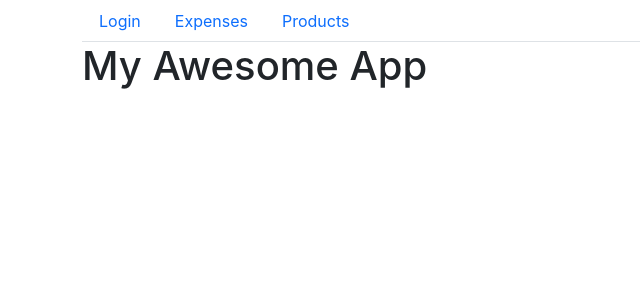
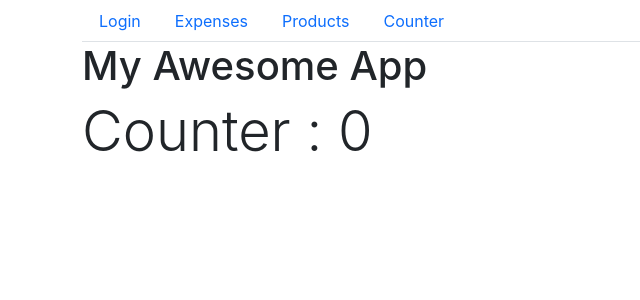
Before and after one commit to synergy2411/del-mar-23-react, a React (Create React App) app in the folder frontend/: page /counter in a window 1280 px wide. Shown: the top 300 px of the page, without its empty margins (0-640 px from the left). Built offline with nearby package versions, Linux system fonts and the light colour scheme.

Commit message:
redux added

```diff
--- a/frontend/package.json
+++ b/frontend/package.json
@@ -3,6 +3,7 @@
   "version": "0.1.0",
   "private": true,
   "dependencies": {
+    "@reduxjs/toolkit": "^1.9.3",
     "@testing-library/jest-dom": "^5.16.5",
     "@testing-library/react": "^13.4.0",
     "@testing-library/user-event": "^13.5.0",
@@ -10,8 +11,10 @@
     "bootstrap": "^5.2.3",
     "react": "^18.2.0",
     "react-dom": "^18.2.0",
+    "react-redux": "^8.0.5",
     "react-router-dom": "^6.9.0",
     "react-scripts": "5.0.1",
+    "redux": "^4.2.1",
     "uuid": "^9.0.0",
     "web-vitals": "^2.1.4"
   },
--- a/frontend/src/App.js
+++ b/frontend/src/App.js
@@ -7,6 +7,7 @@ import { Route, Routes } from 'react-router-dom';
 import Auth from './Components/Demo/auth';
 import UseEffectDemo from './Components/Demo/UseEffectDemo';
 import Header from './Components/Header/Header';
+import Counter from './Components/Counter/Counter';
 
 const ProductList = React.lazy(() => import('./Components/ProductList/ProductList'));
 const ProductItem = React.lazy(() => import('./Components/ProductItem/ProductItem'));
@@ -29,6 +30,7 @@ class App extends Component {
             <Route path='/auth' element={<Auth />} />
             <Route path='/life-cycle' element={<LifeCycle />} />
             <Route path='/use-effect-demo' element={<UseEffectDemo />} />
+            <Route path='/counter' element={<Counter />} />
             <Route path='/product-list/*' element={<ProductList />}>
               {/* http://localhost:3000/product-list/p003 */}
               <Route path=':productId' element={<ProductItem />} />
--- /dev/null
+++ b/frontend/src/Components/Counter/Counter.jsx
@@ -0,0 +1,14 @@
+import React from "react";
+import { useSelector } from "react-redux";
+
+const Counter = () => {
+  const counter = useSelector((state) => state.counter);
+
+  return (
+    <div>
+      <p className="display-4">Counter : {counter}</p>
+    </div>
+  );
+};
+
+export default Counter;
--- a/frontend/src/Components/Header/Header.jsx
+++ b/frontend/src/Components/Header/Header.jsx
@@ -20,6 +20,11 @@ const Header = () => {
             Products
           </Link>
         </li>
+        <li className="nav-items">
+          <Link className="nav-link" to="/counter">
+            Counter
+          </Link>
+        </li>
       </ul>
     </div>
   );
--- a/frontend/src/index.js
+++ b/frontend/src/index.js
@@ -1,13 +1,18 @@
 import React from 'react';
 import ReactDOM from 'react-dom/client';
 import { BrowserRouter } from 'react-router-dom';
+import { Provider } from 'react-redux';
+
 import "bootstrap/dist/css/bootstrap.min.css"
 import './index.css';
 import App from './App';
+import store from './store';
 
 
 const root = ReactDOM.createRoot(document.getElementById('root'));
 root.render(
     <BrowserRouter>
-        <App />
+        <Provider store={store}>
+            <App />
+        </Provider>
     </BrowserRouter>);
--- /dev/null
+++ b/frontend/src/store/index.js
@@ -0,0 +1,8 @@
+import { configureStore } from '@reduxjs/toolkit';
+import rootReducer from './reducers/rootReducer';
+
+const store = configureStore({
+    reducer: rootReducer
+})
+
+export default store;
--- /dev/null
+++ b/frontend/src/store/reducers/rootReducer.js
@@ -0,0 +1,9 @@
+const initialState = {
+    counter: 0
+}
+
+function rootReducer(state = initialState, action) {
+    return state;
+}
+
+export default rootReducer;
```
Also changed, not shown: 1 other file (tests, documents, lock files or other folders).
